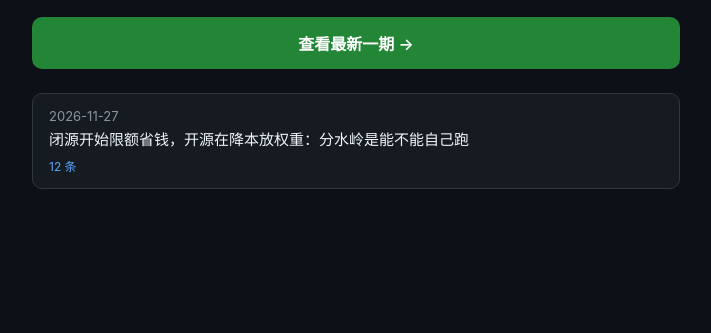
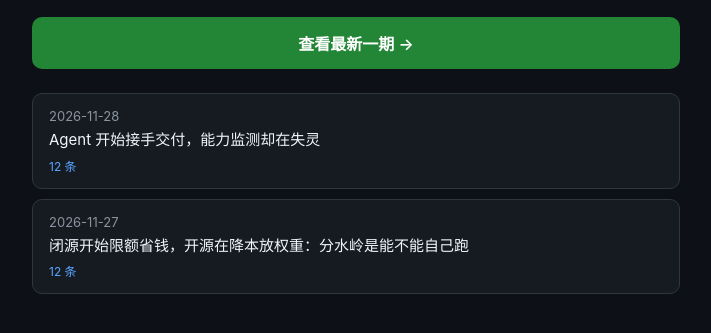
Before and after one commit to JudgeZhao/ai-daily-brief, a plain HTML site: page index.html in a window 1280 px wide. Shown: the part 95-428 px from the top of the page, without its empty margins (284-995 px from the left). Drawn offline with Linux system fonts and the light colour scheme.

Commit message:
brief 2026-11-28

```diff
--- a/index.html
+++ b/index.html
@@ -1 +1 @@
-<!doctype html><html lang="zh-CN"><head><meta charset="utf-8"><meta name="viewport" content="width=device-width,initial-scale=1"><title>AI 日报 · 归档</title><style>:root{--bg:#0d1117;--card:#161b22;--border:#30363d;--fg:#f0f6fc;--muted:#8b949e}*{box-sizing:border-box}body{margin:0;background:var(--bg);color:var(--fg);font-family:"Microsoft YaHei",-apple-system,Segoe UI,sans-serif}.wrap{max-width:680px;margin:0 auto;padding:32px 16px 60px}h1{font-size:26px;margin:0 0 4px}.sub{color:var(--muted);font-size:13px;margin-bottom:20px}.cta a{display:block;text-align:center;background:#238636;color:#fff;padding:14px;border-radius:10px;text-decoration:none;font-weight:600;margin-bottom:24px}.day{display:block;background:var(--card);border:1px solid var(--border);border-radius:10px;padding:14px 16px;margin-bottom:10px;text-decoration:none;color:var(--fg)}.day .d{font-size:13px;color:var(--muted)}.day .h{font-size:15px;margin:5px 0;line-height:1.5}.day .m{font-size:12px;color:#58a6ff}</style></head><body><div class="wrap"><h1>AI 日报</h1><div class="sub">每天 08:00 自动生成 · 点击日期查看当日报纸</div><div class="cta"><a href="2026-11-27/brief.html">查看最新一期 →</a></div><a class="day" href="2026-11-27/brief.html"><div class="d">2026-11-27</div><div class="h">闭源开始限额省钱，开源在降本放权重：分水岭是能不能自己跑</div><div class="m">12 条</div></a></div></body></html>
+<!doctype html><html lang="zh-CN"><head><meta charset="utf-8"><meta name="viewport" content="width=device-width,initial-scale=1"><title>AI 日报 · 归档</title><style>:root{--bg:#0d1117;--card:#161b22;--border:#30363d;--fg:#f0f6fc;--muted:#8b949e}*{box-sizing:border-box}body{margin:0;background:var(--bg);color:var(--fg);font-family:"Microsoft YaHei",-apple-system,Segoe UI,sans-serif}.wrap{max-width:680px;margin:0 auto;padding:32px 16px 60px}h1{font-size:26px;margin:0 0 4px}.sub{color:var(--muted);font-size:13px;margin-bottom:20px}.cta a{display:block;text-align:center;background:#238636;color:#fff;padding:14px;border-radius:10px;text-decoration:none;font-weight:600;margin-bottom:24px}.day{display:block;background:var(--card);border:1px solid var(--border);border-radius:10px;padding:14px 16px;margin-bottom:10px;text-decoration:none;color:var(--fg)}.day .d{font-size:13px;color:var(--muted)}.day .h{font-size:15px;margin:5px 0;line-height:1.5}.day .m{font-size:12px;color:#58a6ff}</style></head><body><div class="wrap"><h1>AI 日报</h1><div class="sub">每天 08:00 自动生成 · 点击日期查看当日报纸</div><div class="cta"><a href="2026-11-28/brief.html">查看最新一期 →</a></div><a class="day" href="2026-11-28/brief.html"><div class="d">2026-11-28</div><div class="h">Agent 开始接手交付，能力监测却在失灵</div><div class="m">12 条</div></a><a class="day" href="2026-11-27/brief.html"><div class="d">2026-11-27</div><div class="h">闭源开始限额省钱，开源在降本放权重：分水岭是能不能自己跑</div><div class="m">12 条</div></a></div></body></html>
```
